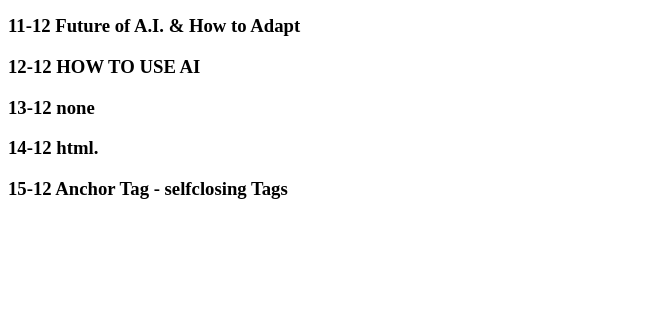
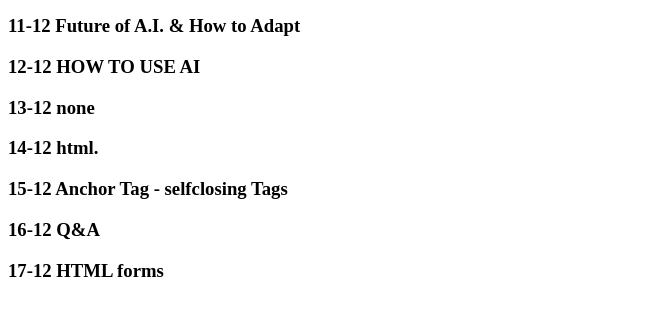
Before and after one commit to krarlos/test, a plain HTML site: page index.html in a window 1280 px wide. Shown: the part 456-772 px from the top of the page, without its empty margins (0-664 px from the left). Drawn offline with Linux system fonts and the light colour scheme.

Commit message:
update 17-12

```diff
--- a/index.html
+++ b/index.html
@@ -17,5 +17,7 @@
     <h3>13-12 none</h3>
     <h3>14-12 html.</h3>
     <h3>15-12 Anchor Tag - selfclosing Tags</h3>
+    <h3>16-12 Q&A</h3>
+    <h3>17-12 HTML forms</h3>
   </body>
 </html>
```
